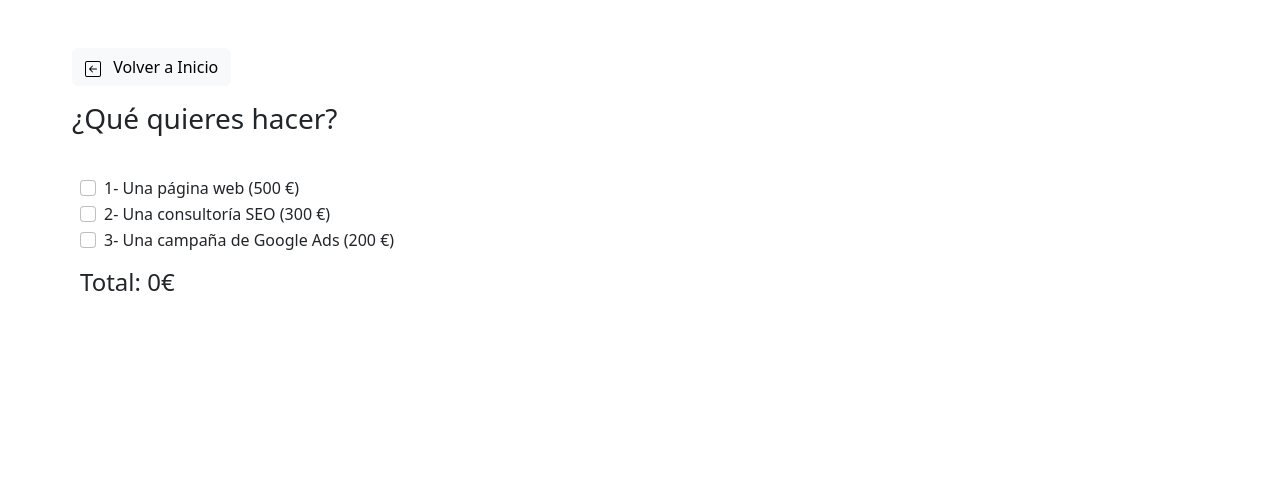
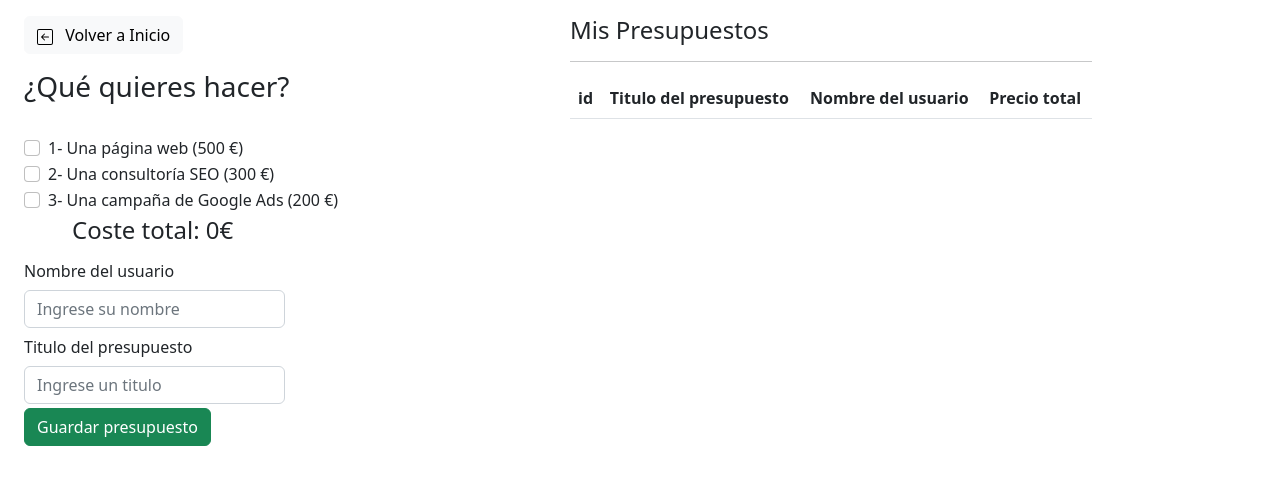
Before and after one commit to rociomarchetti/budget-calculator, an Angular app: page /home in a window 1280 px wide. Shown: the top 484 px of the page. Built offline with nearby package versions, Linux system fonts and the light colour scheme.

Commit message:
Ejercicio 6

```diff
--- a/src/app/app.component.html
+++ b/src/app/app.component.html
@@ -1,4 +1,3 @@
-<!-- <app-home></app-home> -->
 
 <div class="row container">
     <div class="col">
--- a/src/app/app.module.ts
+++ b/src/app/app.module.ts
@@ -11,9 +11,10 @@ import { BudgetService } from './services/budget.service';
 import { PanelComponent } from './budget/panel/panel.component';
 import { WelcomePageComponent } from './budget/welcome-page/welcome-page.component';
 import { NgbModule } from '@ng-bootstrap/ng-bootstrap';
+import { BudgetListComponent } from './budget/budget-list/budget-list.component';
 
 @NgModule({
-  declarations: [AppComponent, HomeComponent, PanelComponent, WelcomePageComponent, ModalComponent],
+  declarations: [AppComponent, HomeComponent, PanelComponent, WelcomePageComponent, ModalComponent, BudgetListComponent],
   imports: [BrowserModule, AppRoutingModule, FormsModule, ReactiveFormsModule, NgbModule],
   providers: [BudgetService],
   bootstrap: [AppComponent],
--- /dev/null
+++ b/src/app/budget/budget-list/budget-list.component.html
@@ -0,0 +1,28 @@
+
+<h4>Mis Presupuestos</h4>
+<hr>
+
+<div class="row">
+    <div class="col">
+
+        <table class="table table-striped">
+            <thead>
+                <tr class="justify-content-around">
+                    <th scope="col">id</th>
+                    <th scope="col">Titulo del presupuesto</th>
+                    <th scope="col">Nombre del usuario</th>
+                    <th scope="col">Precio total</th>
+                </tr>
+            </thead>
+            <tbody class="text-center">
+                <tr *ngFor="let item of budgetList">
+                    <th scope="row"><strong>{{item.id}}</strong></th>
+                    <td>{{item.budgetTitle}}</td>
+                    <td>{{item.userName}}</td>
+                    <td>{{item.totalPrice}}</td>
+                </tr>
+            </tbody>
+        </table>
+
+    </div>
+</div>
--- /dev/null
+++ b/src/app/budget/budget-list/budget-list.component.ts
@@ -0,0 +1,20 @@
+
+import { Component, OnInit } from '@angular/core';
+import { BudgetService } from './../../services/budget.service';
+
+@Component({
+  selector: 'app-budget-list',
+  templateUrl: 'budget-list.component.html',
+})
+export class BudgetListComponent implements OnInit {
+
+  constructor(public BudgetService: BudgetService) { }
+
+  ngOnInit(): void {
+  }
+
+get budgetList() {
+  return this.BudgetService.budgetList
+}
+
+}
--- a/src/app/budget/home/home.component.html
+++ b/src/app/budget/home/home.component.html
@@ -1,27 +1,32 @@
 
-<div class="row m-5">
+<div class="container mt-3">
+    <div class="row">
         <div class="col">
             <button routerLink="" type="button" class="btn btn-light mb-3">
                 <svg xmlns="http://www.w3.org/2000/svg" width="16" height="16"
-                fill="currentColor" class="bi bi-arrow-left-square me-2" viewBox="0 0
+                    fill="currentColor" class="bi bi-arrow-left-square me-2"
+                    viewBox="0 0
                     16 16">
-                <path fill-rule="evenodd" d="M15 2a1 1 0 0 0-1-1H2a1 1 0 0 0-1
+                    <path fill-rule="evenodd" d="M15 2a1 1 0 0 0-1-1H2a1 1 0 0
+                        0-1
                         1v12a1 1 0 0 0 1 1h12a1 1 0 0 0 1-1V2zM0 2a2 2 0 0 1
                         2-2h12a2 2 0 0 1 2 2v12a2 2 0 0 1-2 2H2a2 2 0 0
-                    1-2-2V2zm11.5 5.5a.5.5 0 0 1 0 1H5.707l2.147 2.146a.5.5 0 0
+                        1-2-2V2zm11.5 5.5a.5.5 0 0 1 0 1H5.707l2.147 2.146a.5.5
+                        0 0
                         1-.708.708l-3-3a.5.5 0 0 1 0-.708l3-3a.5.5 0 1 1
                         .708.708L5.707 7.5H11.5z"/>
                     </svg>
                     Volver a Inicio</button>
                 <h3>¿Qué quieres hacer?</h3><br>
 
-            <form class="m-2" [formGroup]="formPresupuesto">
+                <form [formGroup]="formPresupuesto" (ngSubmit)="saveBudget()">
                     <div class="form-check">
                         <input type="checkbox" class="form-check-input"
                             (click)="check($event)"
                             (change)="activationModal($event)"
                             value="web">
-                    <label class="form-check-lavel">1- Una página web (500 €)</label><br>
+                        <label class="form-check-lavel">1- Una página web (500
+                            €)</label><br>
                     </div>
                     <ng-template [ngIf]="webOption">
                         <app-panel *ngIf="webOption"
@@ -31,17 +36,41 @@
                         <input type="checkbox" class="form-check-input"
                             (click)="check($event)"
                             value="seo">
-                    <label class="form-check-lavel">2- Una consultoría SEO (300
+                        <label class="form-check-lavel">2- Una consultoría SEO
+                            (300
                             €)</label><br>
                     </div>
                     <div class="form-check">
                         <input type="checkbox" class="form-check-input"
                             (click)="check($event)"
                             value="ads">
-                    <label class="form-check-lavel">3- Una campaña de Google Ads
+                        <label class="form-check-lavel">3- Una campaña de Google
+                            Ads
                             (200 €)</label><br>
                     </div>
-                <h4 class="mt-3">Total: {{this.actualizarTotal()}}€</h4>
+                    <div class="mt-1 ms-5">
+                        <h4>Coste total: {{this.actualizarTotal()}}€</h4>
+                    </div>
+                    <div class="w-50">
+                        <label class="col-form-label">Nombre del usuario</label>
+                        <div>
+                            <input type="text" class="form-control" formControlName="usuario" placeholder="Ingrese su nombre">
+                            <span class="fomr-text text-danger"
+                            *ngIf="campoEsValido('usuario')">Este campo es obligatorio</span>
+                        </div>
+                        <label class="col-form-label">Titulo del presupuesto</label>
+                        <div>
+                            <input type="text" class="form-control" formControlName="titulo" placeholder="Ingrese un titulo">
+                            <span class="fomr-text text-danger"
+                            *ngIf="campoEsValido('usuario')">Este campo es obligatorio</span>
+                        </div>
+                    </div>
+                    <button class="btn btn-success mt-1" type="submit">Guardar presupuesto</button>
                 </form>
             </div>
+
+            <div class="col">
+                <app-budget-list></app-budget-list>
             </div>
+        </div>
+    </div>
--- a/src/app/budget/home/home.component.ts
+++ b/src/app/budget/home/home.component.ts
@@ -1,3 +1,5 @@
+
+import { Budget } from './../../interfaces/budget.interface';
 import { BudgetService } from '../../services/budget.service';
 
 import { Component } from '@angular/core';
@@ -12,13 +14,19 @@ export class HomeComponent {
   precioTotal: number;
 
   formPresupuesto: FormGroup = this.fb.group({
-    web: [false, Validators.required],
-    seo: [false, Validators.required],
-    ads: [false, Validators.required],
+    web: [0, Validators.required],
+    seo: [0, Validators.required],
+    ads: [0, Validators.required],
+    usuario: ['', [Validators.required, Validators.minLength(3)]],
+    titulo: ['', [Validators.required, Validators.minLength(3)]],
   });
 
   get total() {
-    return this.BudgetService.total
+    return this.BudgetService.total;
+  }
+
+  get budgetList() {
+    return this.BudgetService.budgetList;
   }
 
   constructor(public BudgetService: BudgetService, private fb: FormBuilder) {
@@ -42,4 +50,27 @@ export class HomeComponent {
     this.precioTotal = this.BudgetService.calcularTotal();
     return this.precioTotal;
   }
+
+  campoEsValido(campo: string) {
+    return (
+      this.formPresupuesto.controls[campo].errors &&
+      this.formPresupuesto.controls[campo].touched
+    );
+  }
+
+  saveBudget() {
+    let newBudget: Budget = {
+      id: this.budgetList.length + 1,
+      userName: this.formPresupuesto.value.usuario,
+      budgetTitle: this.formPresupuesto.value.titulo,
+      totalPrice: this.precioTotal
+    }
+
+    if (this.formPresupuesto.valid && this.precioTotal > 0) {
+      this.BudgetService.agregarPresupuesto(newBudget)
+    } else {
+      this.formPresupuesto.markAllAsTouched()
+    }
+
+  }
 }
--- a/src/app/budget/panel/panel.component.html
+++ b/src/app/budget/panel/panel.component.html
@@ -1,7 +1,7 @@
 <form (ngSubmit)="guardar()" [formGroup]="formularioWeb">
     <div class="mb-3 ms-3 row">
         <label class="col-form-label">Número de páginas</label>
-        <div class="col-sm-2 input-group w-25">
+        <div class="col-sm-2 input-group w-50">
             <button type="button" class="btn btn-info text-light"
                 (click)="sumar('paginas')"><strong>+</strong></button>
             <input type="number"
@@ -19,7 +19,7 @@
     </div>
     <div class="mb-3 ms-3 row">
         <label>Número de idiomas</label>
-        <div class="col-sm-2 input-group w-25">
+        <div class="col-sm-2 input-group w-50">
             <button type="button" class="btn btn-info text-light"
                 (click)="sumar('idiomas')"><strong>+</strong></button>
             <input type="number"
--- /dev/null
+++ b/src/app/interfaces/budget.interface.ts
@@ -0,0 +1,6 @@
+export interface Budget {
+  id: number;
+  userName: string;
+  budgetTitle: string;
+  totalPrice: number;
+}
--- a/src/app/services/budget.service.ts
+++ b/src/app/services/budget.service.ts
@@ -1,3 +1,4 @@
+import { Budget } from './../interfaces/budget.interface';
 import { Injectable } from '@angular/core';
 import { Service } from '../interfaces/service.interface';
 
@@ -10,6 +11,8 @@ export class BudgetService {
   numPaginas: number = 1;
   numIdiomas: number = 1;
 
+  budgetList: Budget[] = [];
+
   services: Service[] = [
     { name: 'web', price: 500 },
     { name: 'seo', price: 300 },
@@ -17,6 +20,11 @@ export class BudgetService {
   ];
 
   constructor() {}
+
+  agregarPresupuesto(nuevo: Budget) {
+    this.budgetList.push(nuevo)
+    console.log(this.budgetList)
+  }
 
   agregarWebService(numPaginas: number, numIdiomas: number) {
     this.webServiceResult = numPaginas * numIdiomas * 30;
@@ -51,11 +59,14 @@ export class BudgetService {
 
   calcularTotal() {
     this.precioTotal = this.acumulador + this.webServiceResult;
-    console.log(this.precioTotal);
     return this.precioTotal;
   }
 
   get total() {
     return this.precioTotal;
   }
+
+  get list() {
+    return this.budgetList
+  }
 }
```
Also changed, not shown: src/app/interfaces/service.interface.ts (line endings or trailing spaces). Lines whose indentation alone changed are shown as unchanged.
